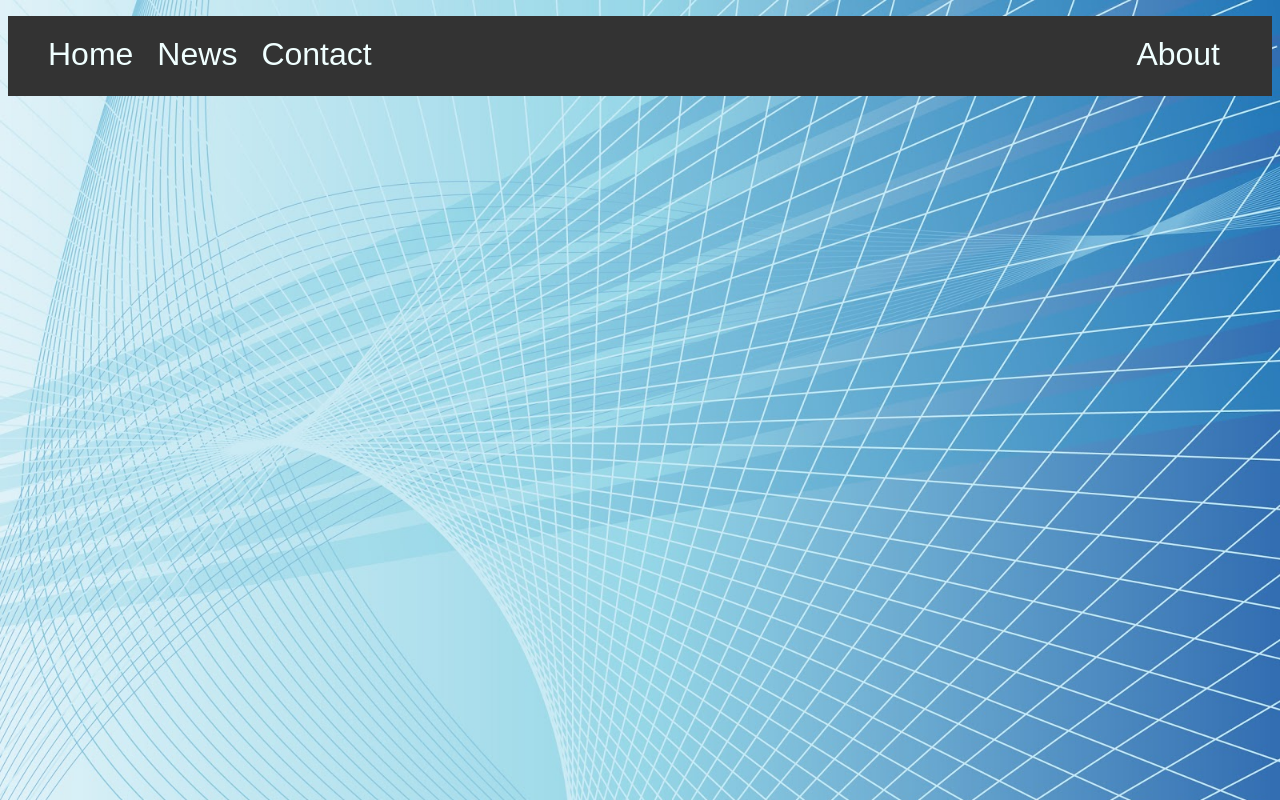
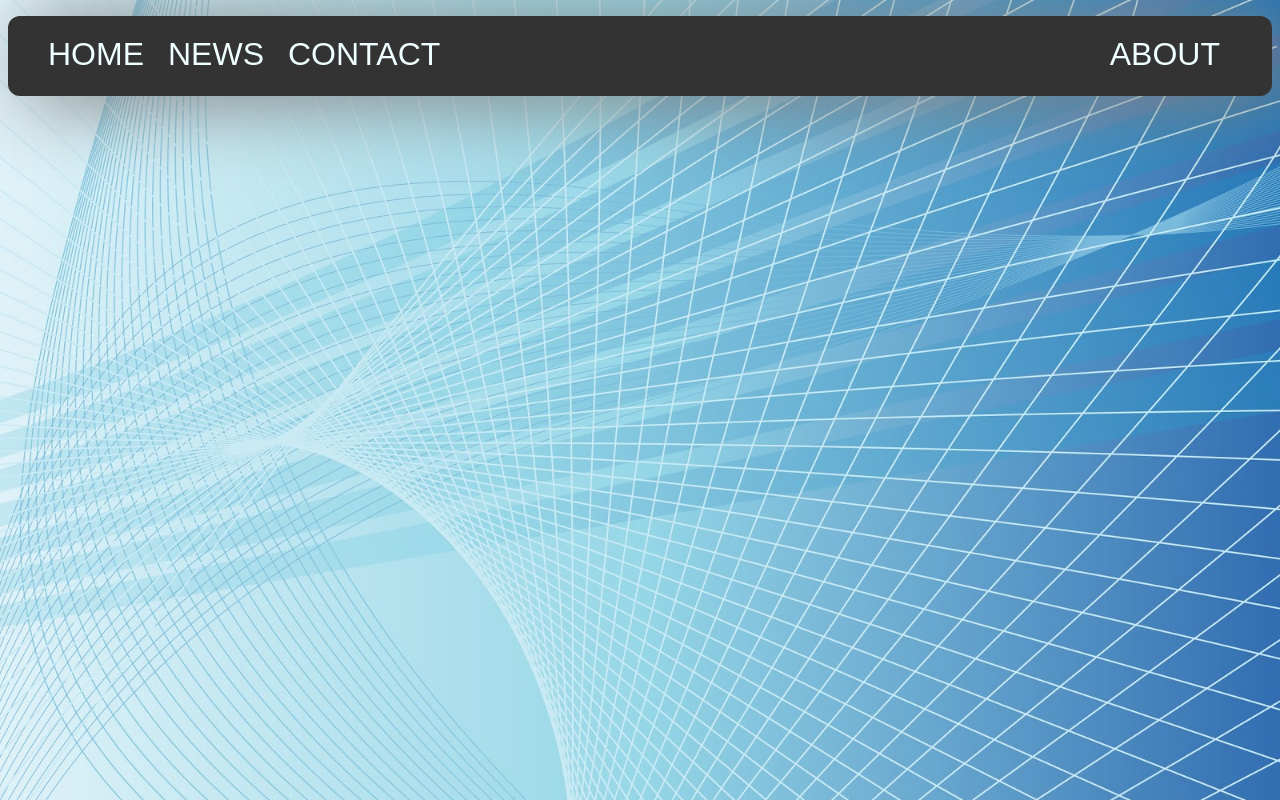
Before and after one commit to trv893/22Stu_mini-project, a plain HTML site: page index.html in a window 1280 px wide. Drawn offline with Linux system fonts and the light colour scheme.

Commit message:
adds hover and radious styling to nav items

```diff
--- a/index.html
+++ b/index.html
@@ -10,10 +10,10 @@
 <header>
     <nav>
         <ul>
-            <li class="nav_left_items"><a href="">Home</a></li>
-            <li class="nav_left_items"><a href="">News</a></li>
+            <li class="nav_left_items"><a href="#">Home</a></li>
+            <li class="nav_left_items"><a href="#">News</a></li>
             <li class="nav_left_items"><a href="footer">Contact</a></li>
-            <li id="about_header"><a href="">About</a></li>
+            <li id="about_header"><a href="#">About</a></li>
         </ul>
     </nav>
 
--- a/style.css
+++ b/style.css
@@ -9,6 +9,9 @@ nav ul {
     background-color: #333333;
     height: 60px;
     padding-top: 20px;
+    border-radius: 12px;
+    box-shadow: 20px 5px 80px 0px grey;
+
 }
 
 nav li {
@@ -16,7 +19,6 @@ nav li {
     font-size: 32px;
     font-family: sans-serif;
     padding-right: 60px;
-    padd
 }
 
 .nav_left_items {
@@ -32,7 +34,17 @@ nav li {
 
 }
 
-a {
+header a {
     text-decoration: none;
     color: azure;
+    text-transform: uppercase;
+    border-radius: 12px;
 }
+
+header a:hover {
+    background-color: #3671b5;
+    font-size: 38px;
+    transition: .9s;
+    box-shadow: 0px 2px 6px 8px grey;
+
+  }
```
